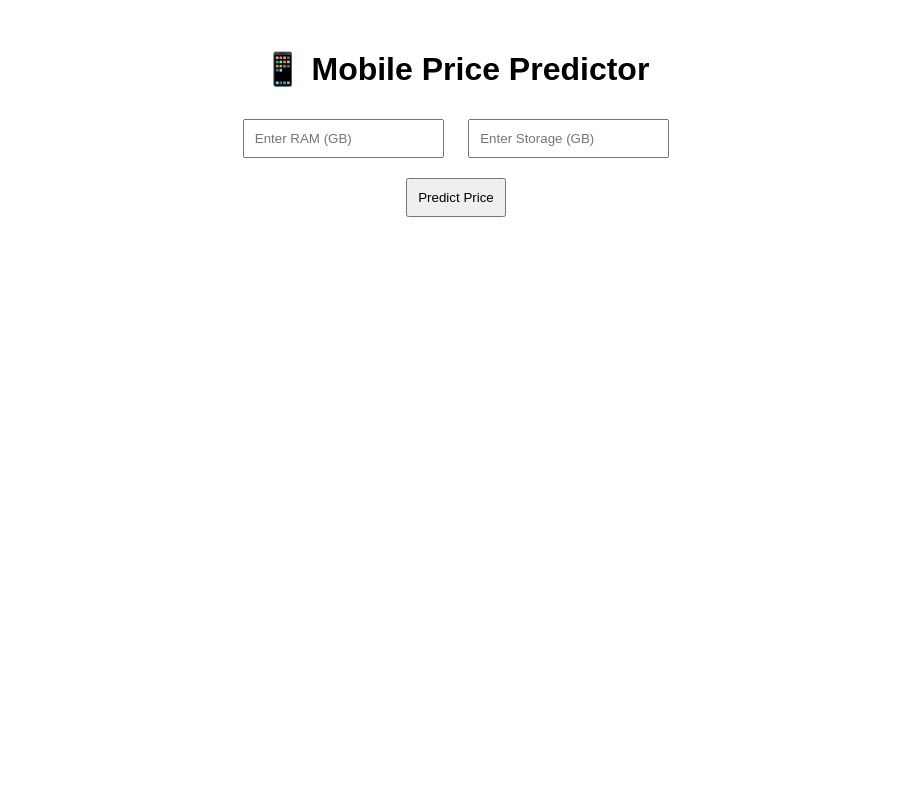
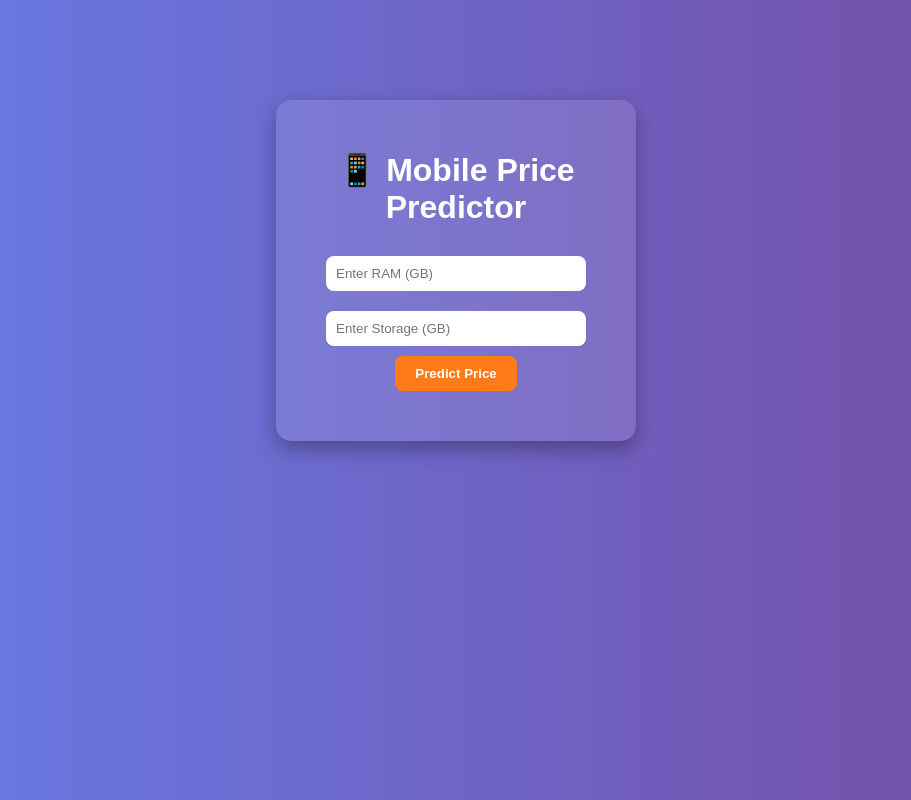
Before and after one commit to kaviya495/mobile-price-predictor-ui, a plain HTML site: page index.html in a window 1280 px wide. Shown: the whole page, without its empty margins (184-1095 px from the left). Drawn offline with Linux system fonts and the light colour scheme.

Commit message:
Add files via upload

```diff
--- a/index.html
+++ b/index.html
@@ -1,35 +1,89 @@
 <!DOCTYPE html>
-<html>
+<html lang="en">
 <head>
+    <meta charset="UTF-8">
     <title>Mobile Price Predictor</title>
     <style>
-        body { font-family: Arial; text-align: center; margin-top: 50px; }
-        input, button { padding: 10px; margin: 10px; }
+        body {
+            font-family: Arial, sans-serif;
+            background: linear-gradient(to right, #667eea, #764ba2);
+            color: white;
+            text-align: center;
+            margin: 0;
+            padding: 0;
+        }
+
+        .container {
+            margin-top: 100px;
+            background: rgba(255, 255, 255, 0.1);
+            padding: 30px;
+            border-radius: 15px;
+            width: 300px;
+            margin-left: auto;
+            margin-right: auto;
+            box-shadow: 0 8px 20px rgba(0,0,0,0.3);
+        }
+
+        h1 {
+            margin-bottom: 20px;
+        }
+
+        input {
+            width: 80%;
+            padding: 10px;
+            margin: 10px 0;
+            border: none;
+            border-radius: 8px;
+            outline: none;
+        }
+
+        button {
+            padding: 10px 20px;
+            border: none;
+            border-radius: 8px;
+            background-color: #ff7a18;
+            color: white;
+            font-weight: bold;
+            cursor: pointer;
+        }
+
+        button:hover {
+            background-color: #ff9a44;
+        }
+
+        #result {
+            margin-top: 20px;
+            font-size: 20px;
+            font-weight: bold;
+        }
     </style>
 </head>
 <body>
 
-    <h1>📱 Mobile Price Predictor</h1>
+    <div class="container">
+        <h1>📱 Mobile Price Predictor</h1>
 
-    <input type="number" id="ram" placeholder="Enter RAM (GB)">
-    <input type="number" id="storage" placeholder="Enter Storage (GB)">
-    <br>
-    <button onclick="predict()">Predict Price</button>
+        <input type="number" id="ram" placeholder="Enter RAM (GB)">
+        <input type="number" id="storage" placeholder="Enter Storage (GB)">
 
-    <h2 id="result"></h2>
+        <br>
+        <button onclick="predict()">Predict Price</button>
+
+        <div id="result"></div>
+    </div>
 
     <script>
         function predict() {
             let ram = document.getElementById("ram").value;
             let storage = document.getElementById("storage").value;
 
-            if(ram && storage){
+            if (ram && storage) {
                 let price = (ram * 5000) + (storage * 200);
                 document.getElementById("result").innerText =
-                    "Estimated Price: ₹" + price;
+                    "Estimated Price: ₹ " + price;
             } else {
                 document.getElementById("result").innerText =
-                    "Please enter all values";
+                    "⚠️ Please enter all values";
             }
         }
     </script>
```
